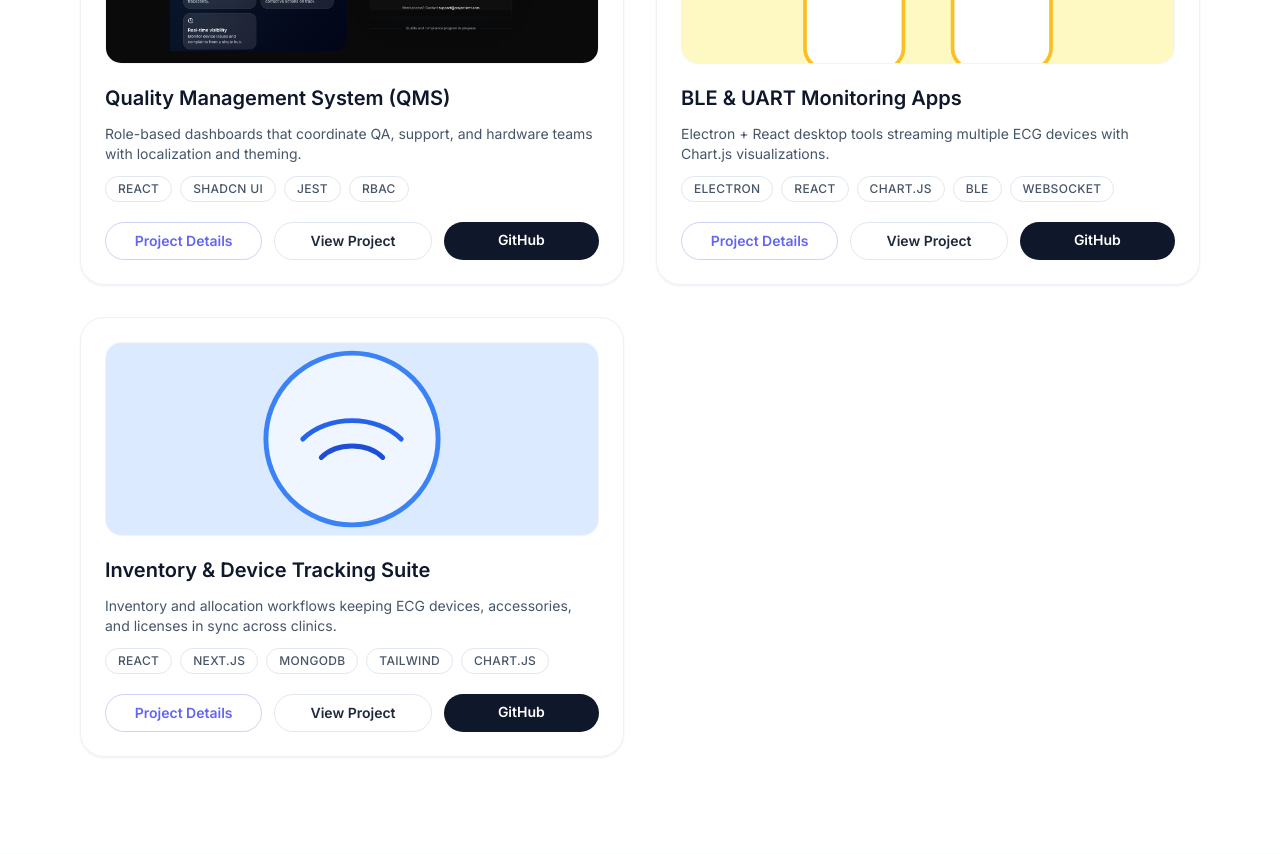
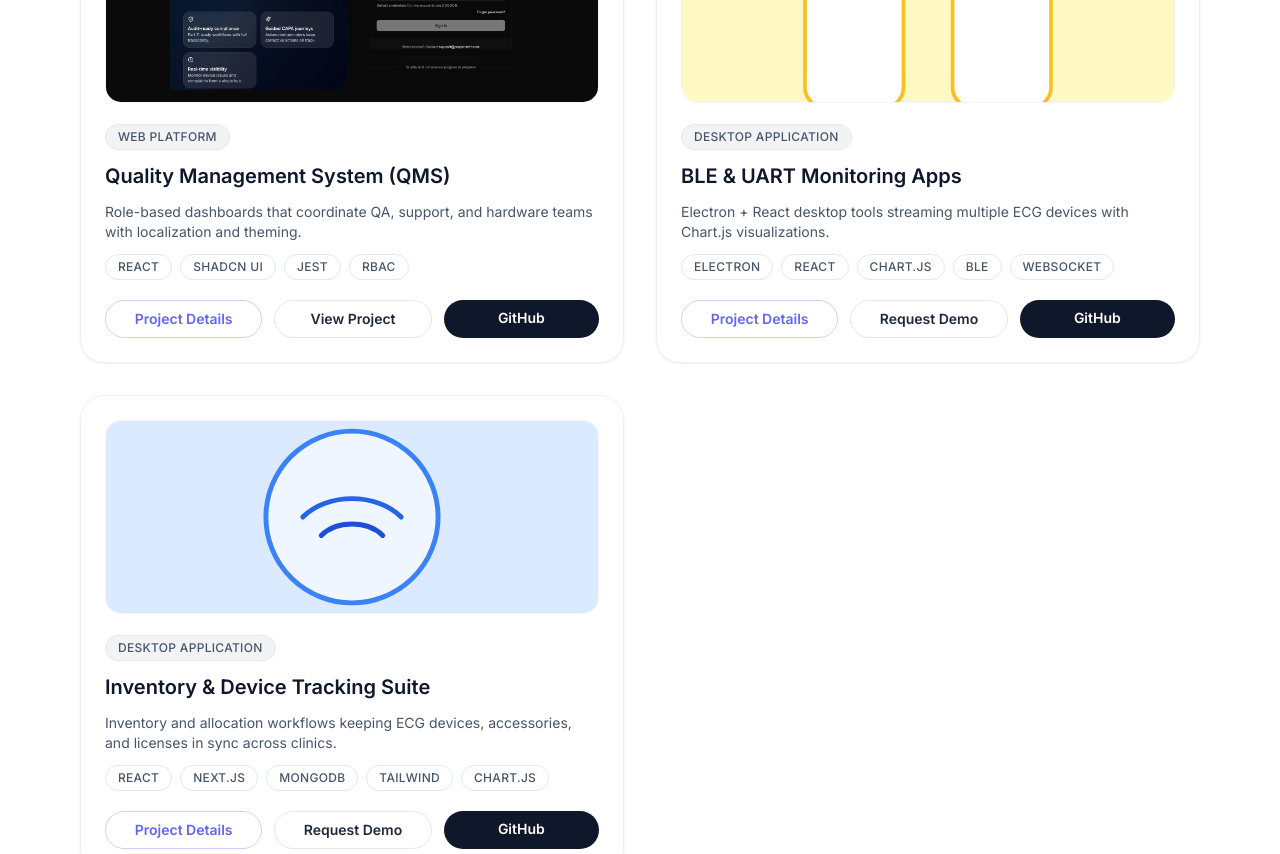
Before and after one commit to kaushikbchaudhary/portfolio, a Next.js app: page / in a window 1280 px wide. Shown: the part 1960-2814 px from the top of the page. Built offline with nearby package versions, Linux system fonts and the light colour scheme.

Commit message:
feat: label project platforms and add request-demo CTAs

```diff
--- a/app/projects/[slug]/page.tsx
+++ b/app/projects/[slug]/page.tsx
@@ -44,6 +44,7 @@ export default function ProjectPage({ params }: ProjectPageProps) {
             Case Study
           </p>
           <h1 className="text-4xl font-semibold text-slate-900 dark:text-white">{project.title}</h1>
+          <p className="text-sm uppercase tracking-[0.35em] text-slate-400">{project.platform}</p>
           <p className="text-lg text-slate-600 dark:text-slate-300">{project.description}</p>
           <div className="flex flex-wrap gap-3">
             {project.tech.map((tech) => (
@@ -53,6 +54,7 @@ export default function ProjectPage({ params }: ProjectPageProps) {
             ))}
           </div>
           <div className="flex flex-wrap gap-4">
+            {project.links.demo ? (
               <Link
                 href={project.links.demo}
                 target="_blank"
@@ -61,6 +63,14 @@ export default function ProjectPage({ params }: ProjectPageProps) {
               >
                 Live Demo
               </Link>
+            ) : (
+              <Link
+                href="#contact"
+                className="rounded-full bg-indigoBrand px-6 py-3 text-sm font-semibold text-white"
+              >
+                Request Demo
+              </Link>
+            )}
             <Link
               href={project.links.github}
               target="_blank"
--- a/components/ProjectCard.tsx
+++ b/components/ProjectCard.tsx
@@ -28,6 +28,9 @@ export function ProjectCard({ project }: Props) {
         />
       </div>
       <div className="flex-1 space-y-3">
+        <span className="badge bg-slate-900/5 text-xs font-semibold uppercase tracking-[0.3em] text-slate-500 dark:bg-white/5 dark:text-slate-300">
+          {project.platform}
+        </span>
         <h3 className="text-xl font-semibold text-slate-900 dark:text-white">
           {project.title}
         </h3>
@@ -49,6 +52,7 @@ export function ProjectCard({ project }: Props) {
         >
           Project Details
         </Link>
+        {project.links.demo ? (
           <Link
             href={project.links.demo}
             target="_blank"
@@ -57,6 +61,14 @@ export function ProjectCard({ project }: Props) {
           >
             View Project
           </Link>
+        ) : (
+          <Link
+            href="#contact"
+            className="flex-1 rounded-full border border-slate-200 px-4 py-2 text-center text-sm font-semibold text-slate-800 transition hover:-translate-y-0.5 hover:border-indigoBrand hover:text-indigoBrand dark:border-slate-700 dark:text-slate-200"
+          >
+            Request Demo
+          </Link>
+        )}
         <Link
           href={project.links.github}
           target="_blank"
--- a/data/projects.json
+++ b/data/projects.json
@@ -5,9 +5,10 @@
     "thumbnail": "/projects/oomcardiodev.projectkmt.com_login.png",
     "heroImage": "/projects/oomcardiodev.projectkmt.com_login.png",
     "description": "React + Next.js patient monitoring portal with multilingual dashboards, theming, and clinic-ready workflows.",
+    "platform": "Web Platform",
     "tech": ["React", "Next.js", "Express", "MongoDB", "Tailwind"],
     "links": {
-      "demo": "https://jovial-unicorn-99a6ca.netlify.app/",
+      "demo": "https://live.oomcardio.com/",
       "github": "https://github.com/kaushikbchaudhary"
     },
     "about": "Core web experience for Kali Med Tech that brings ECG data, device status, and analytics to hospital ops teams with responsive layouts and localization.",
@@ -24,9 +25,10 @@
     "thumbnail": "/projects/oea.oomcardio.com_login.png",
     "heroImage": "/projects/oea.oomcardio.com_login.png",
     "description": "Clinic interface for ECG uploads, AI analysis, and live review queues powered by React and WebSocket.",
+    "platform": "Web Platform",
     "tech": ["React", "Next.js", "WebSocket", "REST APIs"],
     "links": {
-      "demo": "https://example.com/oom-ecg",
+      "demo": "https://oea.oomcardio.com/",
       "github": "https://github.com/kaushikbchaudhary"
     },
     "about": "Delivers seamless ECG ingestion with mobile-first views, progress indicators, and alerts for cardiology teams.",
@@ -43,9 +45,10 @@
     "thumbnail": "/projects/qms.oomcardio.com_auth_login.png",
     "heroImage": "/projects/qms.oomcardio.com_auth_login.png",
     "description": "Role-based dashboards that coordinate QA, support, and hardware teams with localization and theming.",
+    "platform": "Web Platform",
     "tech": ["React", "Shadcn UI", "Jest", "RBAC"],
     "links": {
-      "demo": "https://example.com/qms",
+      "demo": "https://qms.oomcardio.com/",
       "github": "https://github.com/kaushikbchaudhary"
     },
     "about": "A modular interface that digitizes CAPA tracking, multilingual comms, and compliance reporting for Kali Med Tech teams.",
@@ -62,9 +65,9 @@
     "thumbnail": "/projects/ble-transfer.svg",
     "heroImage": "/projects/ble-transfer.svg",
     "description": "Electron + React desktop tools streaming multiple ECG devices with Chart.js visualizations.",
+    "platform": "Desktop Application",
     "tech": ["Electron", "React", "Chart.js", "BLE", "WebSocket"],
     "links": {
-      "demo": "https://example.com/ble-monitor",
       "github": "https://github.com/kaushikbchaudhary"
     },
     "about": "Cross-platform monitoring suite capturing device telemetry over BLE and UART, surfacing it to clinicians with real-time graphs.",
@@ -81,9 +84,9 @@
     "thumbnail": "/projects/wifi-sync.svg",
     "heroImage": "/projects/wifi-sync.svg",
     "description": "Inventory and allocation workflows keeping ECG devices, accessories, and licenses in sync across clinics.",
+    "platform": "Desktop Application",
     "tech": ["React", "Next.js", "MongoDB", "Tailwind", "Chart.js"],
     "links": {
-      "demo": "https://example.com/inventory-suite",
       "github": "https://github.com/kaushikbchaudhary"
     },
     "about": "Extends the KMT platform with asset lifecycle management, allocation queues, and alerting for device maintenance windows.",
--- a/types/index.ts
+++ b/types/index.ts
@@ -27,9 +27,10 @@ export type Project = {
   thumbnail: string;
   heroImage: string;
   description: string;
+  platform: string;
   tech: string[];
   links: {
-    demo: string;
+    demo?: string;
     github: string;
   };
   about: string;
```
Lines whose indentation alone changed are shown as unchanged.
